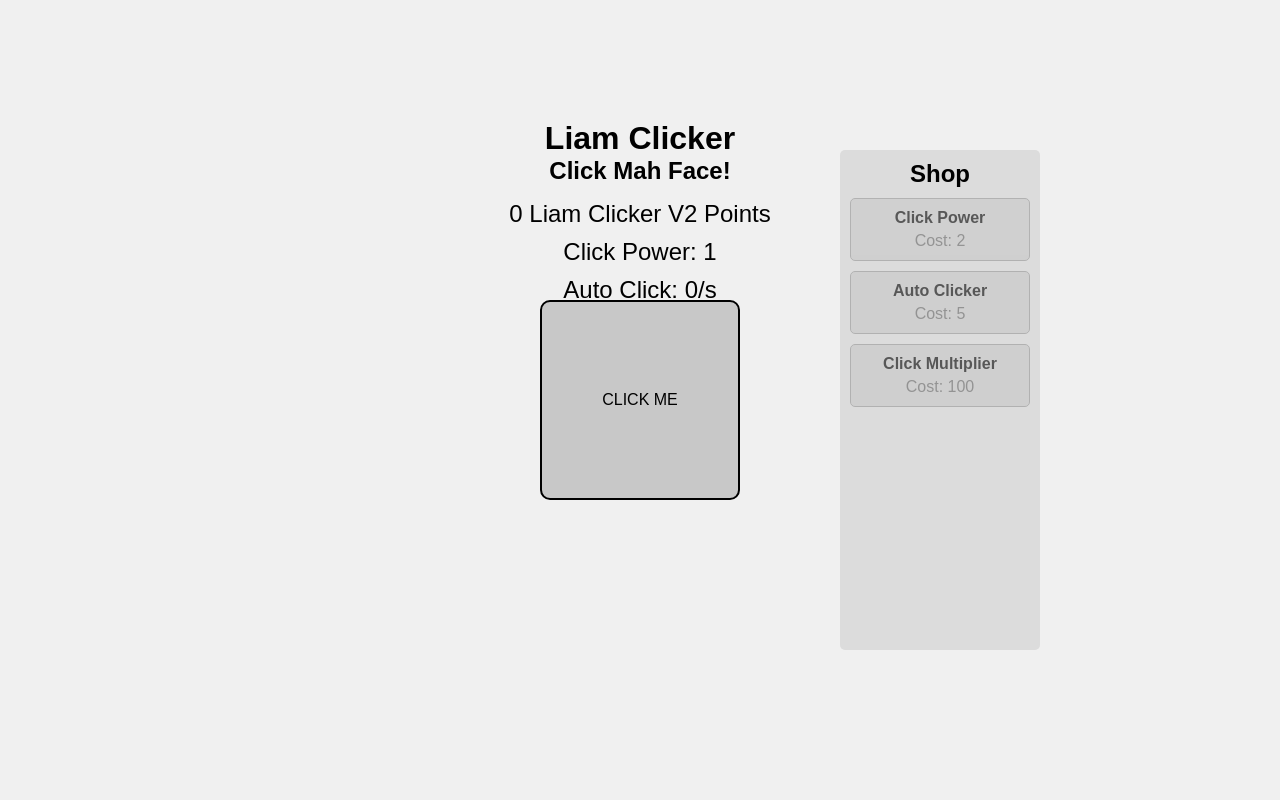
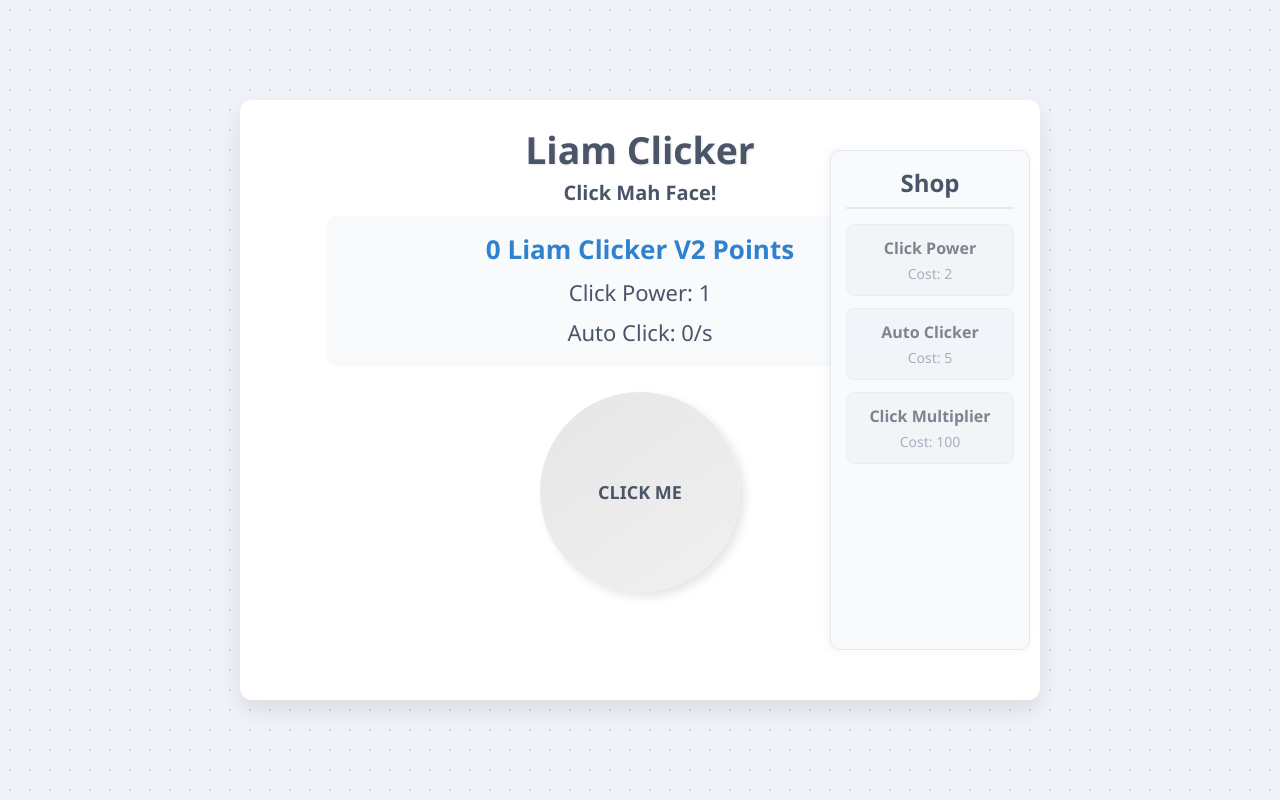
Before and after one commit to djratlif/LiamClickerV2, a plain HTML site: page index.html in a window 1280 px wide. Drawn offline with Linux system fonts and the light colour scheme.

Commit message:
Add small visual improvements

```diff
--- a/index.html
+++ b/index.html
@@ -9,7 +9,7 @@
 <body>
     <div class="game-container">
         <h1 class="game-title">Liam Clicker</h1>
-        <h2 style="text-align: center;">Click Mah Face!</h2>
+        <h2 style="text-align: center; color: #4a5568; margin-top: 5px; font-size: 20px;">Click Mah Face!</h2>
 
         <div class="stats-container">
             <div id="currency-display" class="stat">0 Points</div>
--- a/styles.css
+++ b/styles.css
@@ -4,15 +4,18 @@
     margin: 0;
     padding: 0;
     box-sizing: border-box;
-    font-family: Arial, sans-serif;
+    font-family: 'Segoe UI', Tahoma, Geneva, Verdana, sans-serif;
 }
 
 body {
-    background-color: rgb(240, 240, 240);
+    background-color: #f0f4f8;
+    background-image: radial-gradient(#d0d8e0 1px, transparent 1px);
+    background-size: 20px 20px;
     display: flex;
     justify-content: center;
     align-items: center;
     min-height: 100vh;
+    color: #2d3748;
 }
 
 .game-container {
@@ -20,13 +23,19 @@ body {
     height: 600px;
     position: relative;
     overflow: hidden;
+    background-color: white;
+    border-radius: 12px;
+    box-shadow: 0 10px 25px rgba(0, 0, 0, 0.1);
+    padding: 10px;
 }
 
 .game-title {
     text-align: center;
-    font-size: 32px;
-    margin-top: 20px;
-    color: rgb(0, 0, 0);
+    font-size: 36px;
+    margin-top: 15px;
+    color: #4a5568;
+    text-shadow: 1px 1px 2px rgba(0, 0, 0, 0.1);
+    font-weight: 700;
 }
 
 .stats-container {
@@ -34,38 +43,64 @@ body {
     flex-direction: column;
     align-items: center;
     margin-top: 10px;
+    background-color: #f8fafc;
+    border-radius: 8px;
+    padding: 10px;
+    box-shadow: 0 2px 5px rgba(0, 0, 0, 0.05);
+    width: 80%;
+    margin-left: auto;
+    margin-right: auto;
 }
 
 .stat {
-    font-size: 24px;
+    font-size: 22px;
     margin: 5px 0;
-    color: rgb(0, 0, 0);
+    color: #4a5568;
+    font-weight: 500;
+    transition: color 0.3s;
+}
+
+#currency-display {
+    font-size: 26px;
+    color: #3182ce;
+    font-weight: 700;
 }
 
 .click-area {
     width: 200px;
     height: 200px;
-    background-color: rgb(200, 200, 200);
-    border: 2px solid rgb(0, 0, 0);
-    border-radius: 10px;
-    position: absolute;
-    left: 50%;
-    top: 50%;
-    transform: translate(-50%, -50%);
+    background: linear-gradient(145deg, #e6e6e6, #f0f0f0);
+    border: none;
+    border-radius: 50%;
+    box-shadow:
+        5px 5px 10px rgba(0, 0, 0, 0.1),
+        -5px -5px 10px rgba(255, 255, 255, 0.8);
+    position: relative;
+    margin: 30px auto 20px auto;
     display: flex;
     justify-content: center;
     align-items: center;
     cursor: pointer;
     user-select: none;
-    transition: transform 0.1s;
+    transition: all 0.2s ease;
+    font-weight: bold;
+    color: #4a5568;
+    font-size: 18px;
 }
 
 .click-area:hover {
-    background-color: rgb(180, 180, 180);
+    background: linear-gradient(145deg, #f0f0f0, #e6e6e6);
+    box-shadow:
+        7px 7px 14px rgba(0, 0, 0, 0.1),
+        -7px -7px 14px rgba(255, 255, 255, 0.8);
+    color: #3182ce;
 }
 
 .click-area:active {
-    transform: translate(-50%, -50%) scale(0.95);
+    transform: scale(0.95);
+    box-shadow:
+        inset 5px 5px 10px rgba(0, 0, 0, 0.1),
+        inset -5px -5px 10px rgba(255, 255, 255, 0.8);
 }
 
 .particles-container {
@@ -81,58 +116,90 @@ body {
     position: absolute;
     border-radius: 50%;
     pointer-events: none;
+    filter: drop-shadow(0 0 2px rgba(0, 0, 0, 0.2));
 }
 
 .text-particle {
     position: absolute;
     pointer-events: none;
     font-weight: bold;
-    color: rgb(50, 205, 50);
+    color: #38a169;
+    text-shadow: 0 0 3px rgba(56, 161, 105, 0.3);
+    font-size: 18px;
 }
 
 .shop-panel {
     position: absolute;
-    right: 0;
+    right: 10px;
     top: 50px;
     width: 200px;
     height: calc(100% - 100px);
-    background-color: rgb(220, 220, 220);
-    border-radius: 5px;
-    padding: 10px;
+    background-color: #f8fafc;
+    border-radius: 10px;
+    padding: 15px;
     overflow-y: auto;
+    box-shadow: -2px 0 10px rgba(0, 0, 0, 0.05);
+    border: 1px solid #e2e8f0;
 }
 
 .shop-panel h2 {
     text-align: center;
-    margin-bottom: 10px;
+    margin-bottom: 15px;
+    color: #4a5568;
+    font-size: 24px;
+    border-bottom: 2px solid #e2e8f0;
+    padding-bottom: 8px;
 }
 
 .upgrade-button {
     width: 100%;
-    background-color: rgb(200, 200, 200);
-    border: 1px solid rgb(150, 150, 150);
-    border-radius: 5px;
-    padding: 10px;
-    margin-bottom: 10px;
+    background-color: #edf2f7;
+    border: 1px solid #e2e8f0;
+    border-radius: 8px;
+    padding: 12px;
+    margin-bottom: 12px;
     cursor: pointer;
     text-align: center;
-    transition: background-color 0.2s;
+    transition: all 0.2s ease;
+    box-shadow: 0 2px 4px rgba(0, 0, 0, 0.05);
 }
 
 .upgrade-button:hover {
-    background-color: rgb(180, 180, 180);
+    background-color: #e2e8f0;
+    transform: translateY(-2px);
+    box-shadow: 0 4px 6px rgba(0, 0, 0, 0.1);
+}
+
+.upgrade-button:active {
+    transform: translateY(0);
+    box-shadow: 0 1px 2px rgba(0, 0, 0, 0.05);
 }
 
 .upgrade-button.unavailable {
     opacity: 0.6;
     cursor: not-allowed;
+    transform: none;
+    box-shadow: none;
 }
 
 .upgrade-name {
     font-weight: bold;
     margin-bottom: 5px;
+    color: #2d3748;
 }
 
 .upgrade-cost {
-    color: rgb(100, 100, 100);
+    color: #718096;
+    font-size: 14px;
 }
+
+/* Add animations */
+@keyframes pulse {
+    0% { transform: scale(1); }
+    50% { transform: scale(1.05); }
+    100% { transform: scale(1); }
+}
+
+.game-title {
+    animation: pulse 3s infinite ease-in-out;
+}
```
